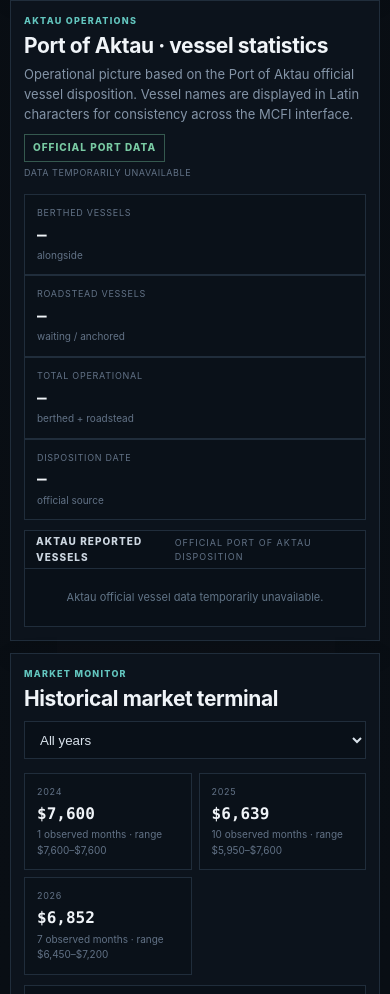
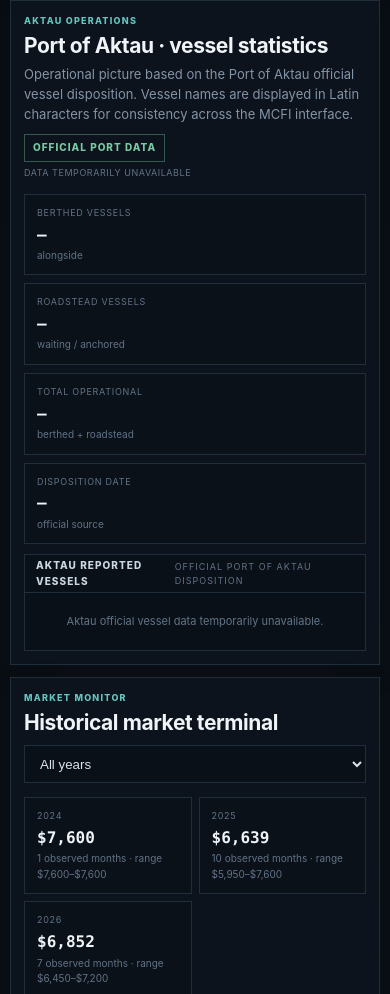
Before and after one commit to alexandercerato/MCI, a website: page index.html in a window 390 px wide. Shown: the part 5390-6384 px from the top of the page. Drawn offline with nearby package versions, Linux system fonts and the light colour scheme; no server answers.

Commit message:
Style Aktau statistics-only section

```diff
--- a/styles.css
+++ b/styles.css
@@ -771,3 +771,23 @@ footer{border-top:1px solid var(--line);padding:22px 0 30px;color:var(--muted2);
   .aktau-official-berth-marker strong{display:none}
   .aktau-berth-overlay-legend{font-size:8px;max-width:75%}
 }
+
+/* Aktau statistics-only view */
+.aktau-stats-grid{
+  display:grid;
+  grid-template-columns:repeat(4,minmax(0,1fr));
+  gap:8px;
+  margin-bottom:10px
+}
+.aktau-vessel-board-main{margin-top:0}
+.aktau-vessel-board-main .aktau-vessel-grid{
+  grid-template-columns:repeat(4,minmax(0,1fr))
+}
+@media(max-width:900px){
+  .aktau-stats-grid{grid-template-columns:repeat(2,minmax(0,1fr))}
+  .aktau-vessel-board-main .aktau-vessel-grid{grid-template-columns:repeat(2,minmax(0,1fr))}
+}
+@media(max-width:560px){
+  .aktau-stats-grid{grid-template-columns:1fr}
+  .aktau-vessel-board-main .aktau-vessel-grid{grid-template-columns:1fr}
+}
```
